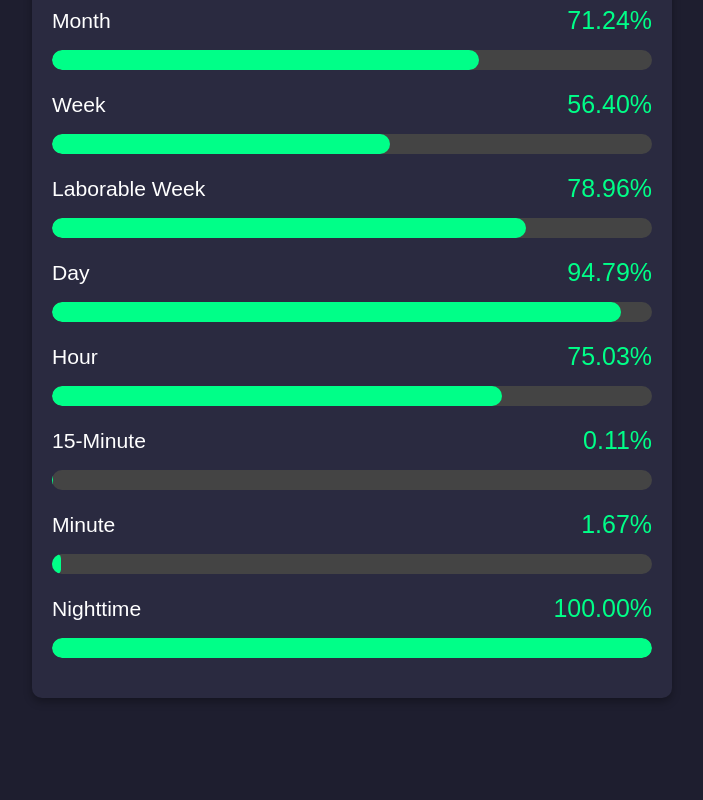
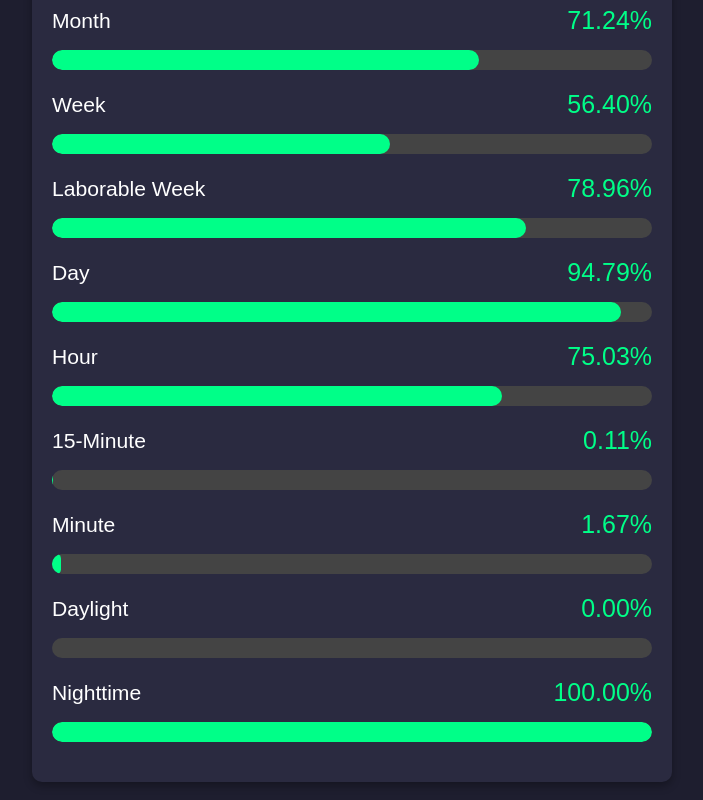
Before and after one commit to denaunistic/Time-progress-bars, a plain HTML site: page index.html in a window 1280 px wide. Shown: the part 481-1281 px from the top of the page, without its empty margins (288-991 px from the left). Before the commit the page ends 1197 px from the top, so only its background shows below. Drawn offline with Linux system fonts and the light colour scheme; no server answers.

Commit message:
Update index.html

```diff
--- a/index.html
+++ b/index.html
@@ -136,6 +136,14 @@
           nauticalTwilightEnd = new Date(data.results.nautical_twilight_end);
           astronomicalTwilightBegin = new Date(data.results.astronomical_twilight_begin);
           astronomicalTwilightEnd = new Date(data.results.astronomical_twilight_end);
+          console.log("Sunrise:", sunriseTime);
+          console.log("Sunset:", sunsetTime);
+          console.log("Civil Twilight Begin:", civilTwilightBegin);
+          console.log("Civil Twilight End:", civilTwilightEnd);
+          console.log("Nautical Twilight Begin:", nauticalTwilightBegin);
+          console.log("Nautical Twilight End:", nauticalTwilightEnd);
+          console.log("Astronomical Twilight Begin:", astronomicalTwilightBegin);
+          console.log("Astronomical Twilight End:", astronomicalTwilightEnd);
         } else {
           console.error('Error fetching sunrise-sunset data:', data.status);
         }
@@ -164,49 +172,55 @@
       return (elapsedWorkWeekDuration / totalWorkWeekDuration) * 100;
     }
 
-    // Calculate daytime, twilight, and nighttime progress
-    function getDayNightTwilightProgress(now) {
+    // Calculate daytime progress (sunrise to sunset)
+    function getDaylightProgress(now) {
+      const currentTime = now.getTime();
+      if (currentTime >= sunriseTime.getTime() && currentTime < sunsetTime.getTime()) {
+        return ((currentTime - sunriseTime.getTime()) / (sunsetTime.getTime() - sunriseTime.getTime())) * 100;
+      }
+      return 0; // Outside daylight hours
+    }
+
+    // Calculate twilight phase and progress
+    function getTwilightProgress(now) {
       const currentTime = now.getTime();
 
-      // Daytime
-      if (currentTime >= sunriseTime.getTime() && currentTime < sunsetTime.getTime()) {
-        return {
-          phase: "Daytime",
-          progress: ((currentTime - sunriseTime.getTime()) / (sunsetTime.getTime() - sunriseTime.getTime())) * 100
-        };
-      }
-
-      // Twilight phases
+      // Morning Civil Twilight
       if (currentTime >= civilTwilightBegin.getTime() && currentTime < sunriseTime.getTime()) {
         return {
           phase: "Morning Civil Twilight",
           progress: ((currentTime - civilTwilightBegin.getTime()) / (sunriseTime.getTime() - civilTwilightBegin.getTime())) * 100
         };
       }
+      // Evening Civil Twilight
       if (currentTime >= sunsetTime.getTime() && currentTime < civilTwilightEnd.getTime()) {
         return {
           phase: "Evening Civil Twilight",
           progress: ((currentTime - sunsetTime.getTime()) / (civilTwilightEnd.getTime() - sunsetTime.getTime())) * 100
         };
       }
+      // Morning Nautical Twilight
       if (currentTime >= nauticalTwilightBegin.getTime() && currentTime < civilTwilightBegin.getTime()) {
         return {
           phase: "Morning Nautical Twilight",
           progress: ((currentTime - nauticalTwilightBegin.getTime()) / (civilTwilightBegin.getTime() - nauticalTwilightBegin.getTime())) * 100
         };
       }
+      // Evening Nautical Twilight
       if (currentTime >= civilTwilightEnd.getTime() && currentTime < nauticalTwilightEnd.getTime()) {
         return {
           phase: "Evening Nautical Twilight",
           progress: ((currentTime - civilTwilightEnd.getTime()) / (nauticalTwilightEnd.getTime() - civilTwilightEnd.getTime())) * 100
         };
       }
+      // Morning Astronomical Twilight
       if (currentTime >= astronomicalTwilightBegin.getTime() && currentTime < nauticalTwilightBegin.getTime()) {
         return {
           phase: "Morning Astronomical Twilight",
           progress: ((currentTime - astronomicalTwilightBegin.getTime()) / (nauticalTwilightBegin.getTime() - astronomicalTwilightBegin.getTime())) * 100
         };
       }
+      // Evening Astronomical Twilight
       if (currentTime >= nauticalTwilightEnd.getTime() && currentTime < astronomicalTwilightEnd.getTime()) {
         return {
           phase: "Evening Astronomical Twilight",
@@ -269,8 +283,11 @@
       // Laborable week progress
       const laborableWeekProgress = getLaborableWeekProgress(now);
 
-      // Day, twilight, and night progress
-      const { phase, progress } = getDayNightTwilightProgress(now);
+      // Daylight progress
+      const daylightProgress = getDaylightProgress(now);
+
+      // Twilight progress
+      const { phase, progress } = getTwilightProgress(now);
 
       // Update the DOM
       document.getElementById('minute-progress').innerText = `${minuteProgress.toFixed(2)}%`;
@@ -283,6 +300,7 @@
       document.getElementById('year-progress').innerText = `${yearProgress.toFixed(2)}%`;
       document.getElementById('decade-progress').innerText = `${decadeProgress.toFixed(2)}%`;
       document.getElementById('laborable-week-progress').innerText = `${laborableWeekProgress.toFixed(2)}%`;
+      document.getElementById('daylight-progress').innerText = `${daylightProgress.toFixed(2)}%`;
       document.getElementById('twilight-phase').innerText = phase;
       document.getElementById('twilight-progress').innerText = `${progress.toFixed(2)}%`;
 
@@ -297,6 +315,7 @@
       document.getElementById('year-bar').style.width = `${yearProgress}%`;
       document.getElementById('decade-bar').style.width = `${decadeProgress}%`;
       document.getElementById('laborable-week-bar').style.width = `${laborableWeekProgress}%`;
+      document.getElementById('daylight-bar').style.width = `${daylightProgress}%`;
       document.getElementById('twilight-bar').style.width = `${progress}%`;
     }
 
@@ -311,7 +330,11 @@
       e.preventDefault();
       const lat = document.getElementById('latitude').value;
       const lng = document.getElementById('longitude').value;
-      fetchSunriseSunset(lat, lng);
+      if (lat && lng) {
+        fetchSunriseSunset(lat, lng);
+      } else {
+        alert("Please enter valid latitude and longitude.");
+      }
     });
 
     // Use current location
@@ -403,6 +426,13 @@
     </div>
     <div class="progress-bar"><div class="progress-bar-fill" id="minute-bar"></div></div>
 
+    <!-- Daylight Progress Bar -->
+    <div class="time-category">
+      <span>Daylight</span>
+      <span class="percentage" id="daylight-progress">0%</span>
+    </div>
+    <div class="progress-bar"><div class="progress-bar-fill" id="daylight-bar"></div></div>
+
     <!-- Twilight Phase Progress Bar -->
     <div class="time-category">
       <span id="twilight-phase">Twilight Phase</span>
```
